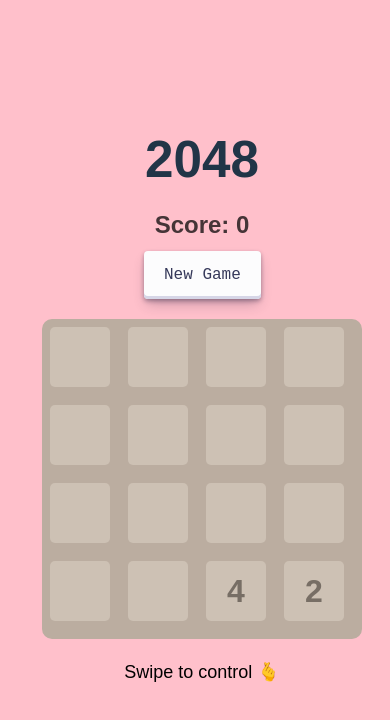
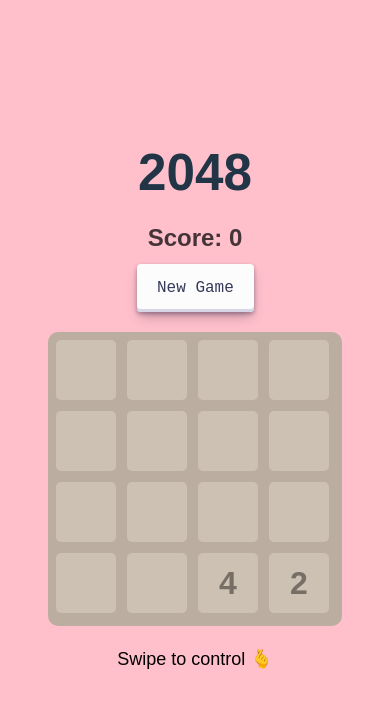
Before and after one commit to rinne13/2048-game, a React (Vite) app: page / in a window 390 px wide. Shown: the top 720 px of the page. Built offline with nearby package versions, Linux system fonts and the light colour scheme.

Commit message:
changed margin, mobile version corrected

```diff
--- a/src/style.scss
+++ b/src/style.scss
@@ -147,9 +147,9 @@ button:active {
   }
 
   .board {
-    grid-template-columns: repeat(4, 70px);
-    grid-template-rows: repeat(4, 70px);
-    gap: 8px;
+    grid-template-columns: repeat(4, 65px);
+    grid-template-rows: repeat(4, 65px);
+    gap: 6px;
     padding: 8px;
     max-width: 100vw;
     justify-content: center;
```
